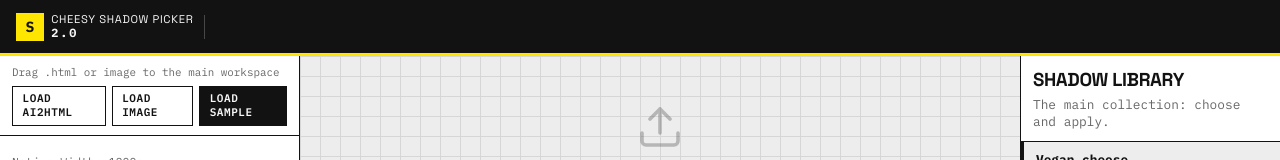
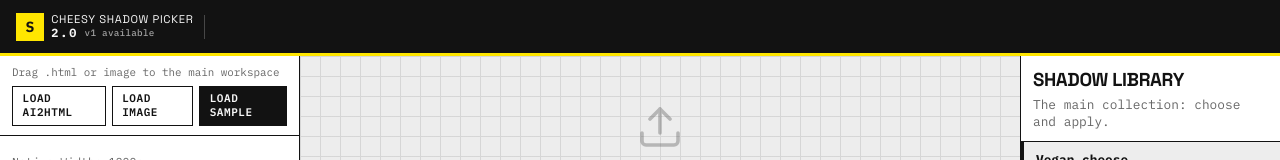
Before and after one commit to LuisSevillano/cheesy-shadow-picker, a SvelteKit app: page / in a window 1280 px wide. Shown: the top 160 px of the page. Built offline with nearby package versions, Linux system fonts and the light colour scheme.

Commit message:
Add v1 warning link in header

```diff
--- a/src/routes/+page.svelte
+++ b/src/routes/+page.svelte
@@ -23,7 +23,9 @@
 			<div class="brand-mark">S</div>
 			<div class="brand-copy">
 				<p class="kicker">Cheesy Shadow Picker</p>
-				<p class="version">2.0</p>
+				<p class="version">
+					2.0 <a href="/cheesy-shadow-picker/v1/" class="v1-link" rel="external">v1 available</a>
+				</p>
 			</div>
 		</div>
 		<div class="top-divider" aria-hidden="true"></div>
@@ -105,6 +107,25 @@
 		color: hsl(var(--background));
 		letter-spacing: 0.16em;
 		text-transform: uppercase;
+		display: flex;
+		align-items: center;
+		gap: 0.4rem;
+	}
+
+	.v1-link {
+		font-size: 0.58rem;
+		font-weight: 500;
+		letter-spacing: 0.03em;
+		color: #fff;
+		text-transform: none;
+		text-decoration: none;
+		opacity: 0.6;
+		transition: opacity 120ms ease;
+	}
+
+	.v1-link:hover {
+		opacity: 1;
+		text-decoration: underline;
 	}
 
 	.top-divider {
```
